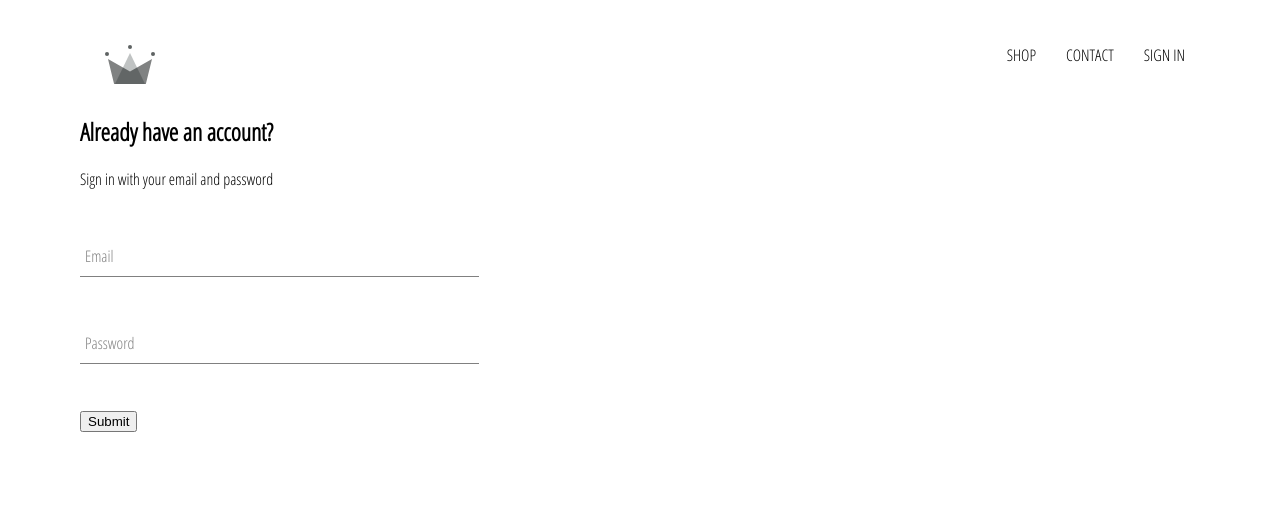
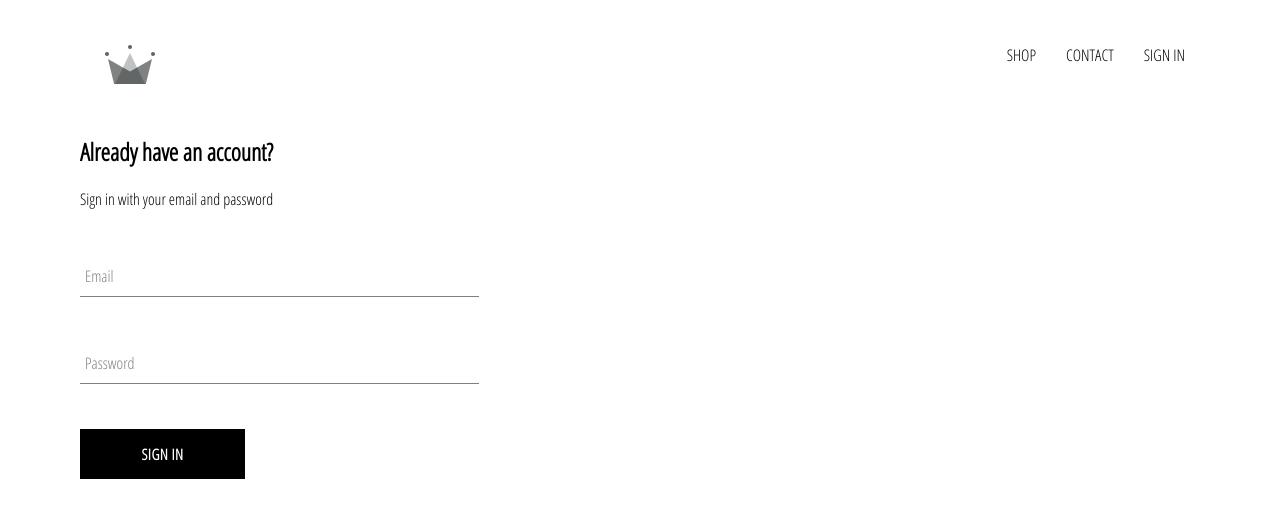
Before and after one commit to artyomsyomin/merch-store-react, a React (Create React App) app: page /auth in a window 1280 px wide. Shown: the top 518 px of the page. Built offline with nearby package versions, Linux system fonts and the light colour scheme.

Commit message:
added custom button component, styling for button and sign in component

```diff
--- /dev/null
+++ b/src/components/customButton/CustomButton.js
@@ -0,0 +1,11 @@
+import React from 'react'
+
+import './CustomButton.scss';
+
+const CustomButton = ({ children, ...otherButtonProps}) => (
+    <button className='custom-button' {...otherButtonProps}>
+        {children}
+    </button>
+)
+
+export default CustomButton;
--- /dev/null
+++ b/src/components/customButton/CustomButton.scss
@@ -0,0 +1,22 @@
+.custom-button {
+    min-width: 165px;
+    width: auto;
+    height: 50px;
+    letter-spacing: 0.5px;
+    line-height: 50px;
+    padding: 0 35px 0 35px;
+    font-size: 15px;
+    background-color: black;
+    color: white;
+    text-transform: uppercase;
+    font-family: 'Open Sans Condensed';
+    font-weight: bolder;
+    border: none;
+    cursor: pointer;
+
+    &:hover {
+      background-color: white;
+      color: black;
+      border: 1px solid black;
+    }
+  }
--- a/src/components/signIn/SignIn.js
+++ b/src/components/signIn/SignIn.js
@@ -2,7 +2,8 @@
 
 import './SignIn.scss';
 
-import FormInput from '../formInput/FormInput'
+import FormInput from '../formInput/FormInput';
+import CustomButton from '../customButton/CustomButton';
 
 class SignIn extends React.Component {
   constructor(props) {
@@ -41,17 +42,17 @@
             value={this.state.email}
             changeHandler={this.changeHandler}
             required
-            label='Email'
+            label="Email"
           />
           <FormInput
             name="password"
             type="password"
             value={this.state.password}
             changeHandler={this.changeHandler}
-            label='Password'
+            label="Password"
             required
           />
-          <input type="submit" value="Submit" />
+          <CustomButton type="submit">Sign In</CustomButton>
         </form>
       </div>
     );
--- a/src/components/signIn/SignIn.scss
+++ b/src/components/signIn/SignIn.scss
@@ -1,3 +1,9 @@
 .sign-in {
     width: 30vw;
+    display: flex;
+    flex-direction: column;
+
+    .title {
+        margin: 10px 0;
+    }
 }
```
Also changed, not shown: 1 other file (tests, documents, lock files or other folders).
